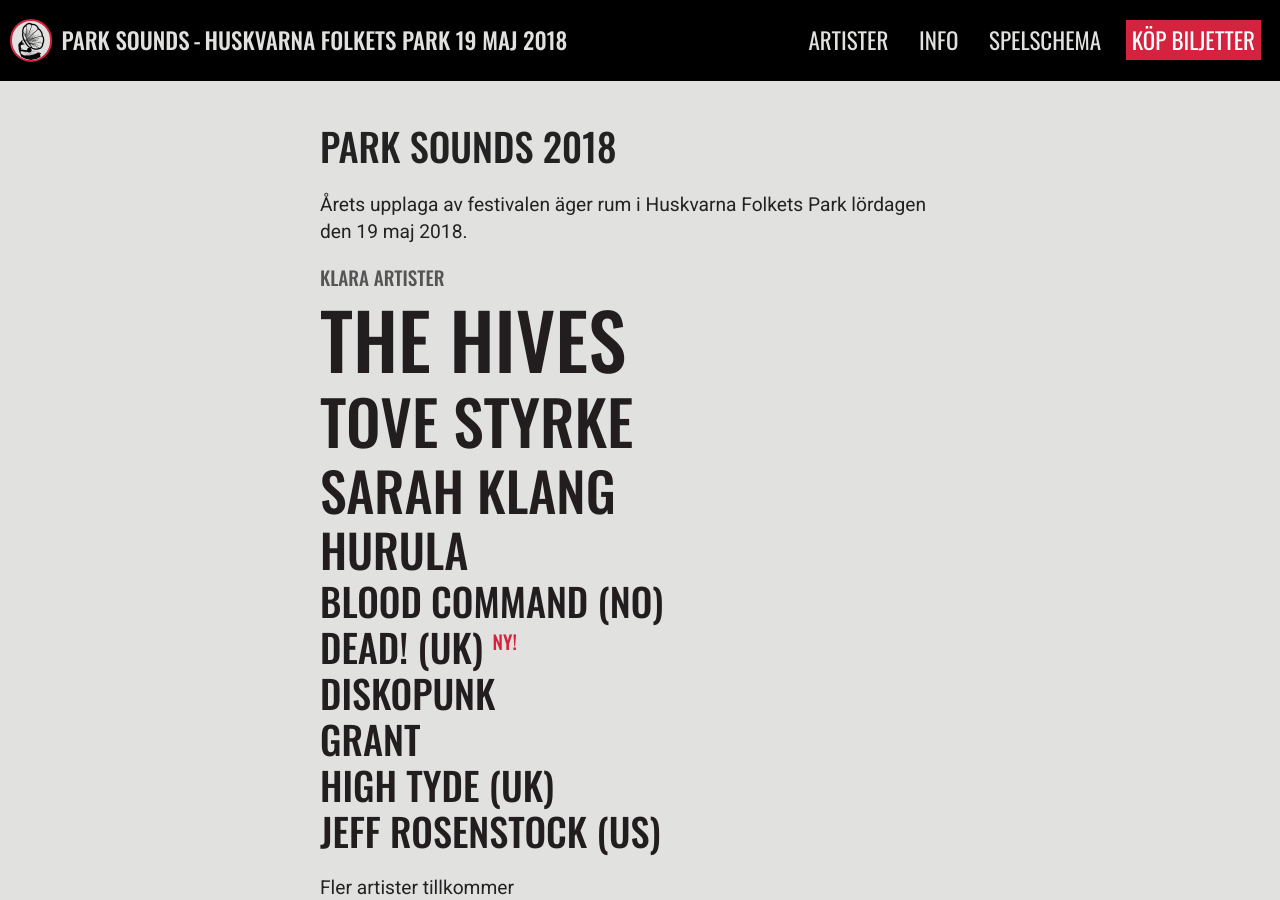
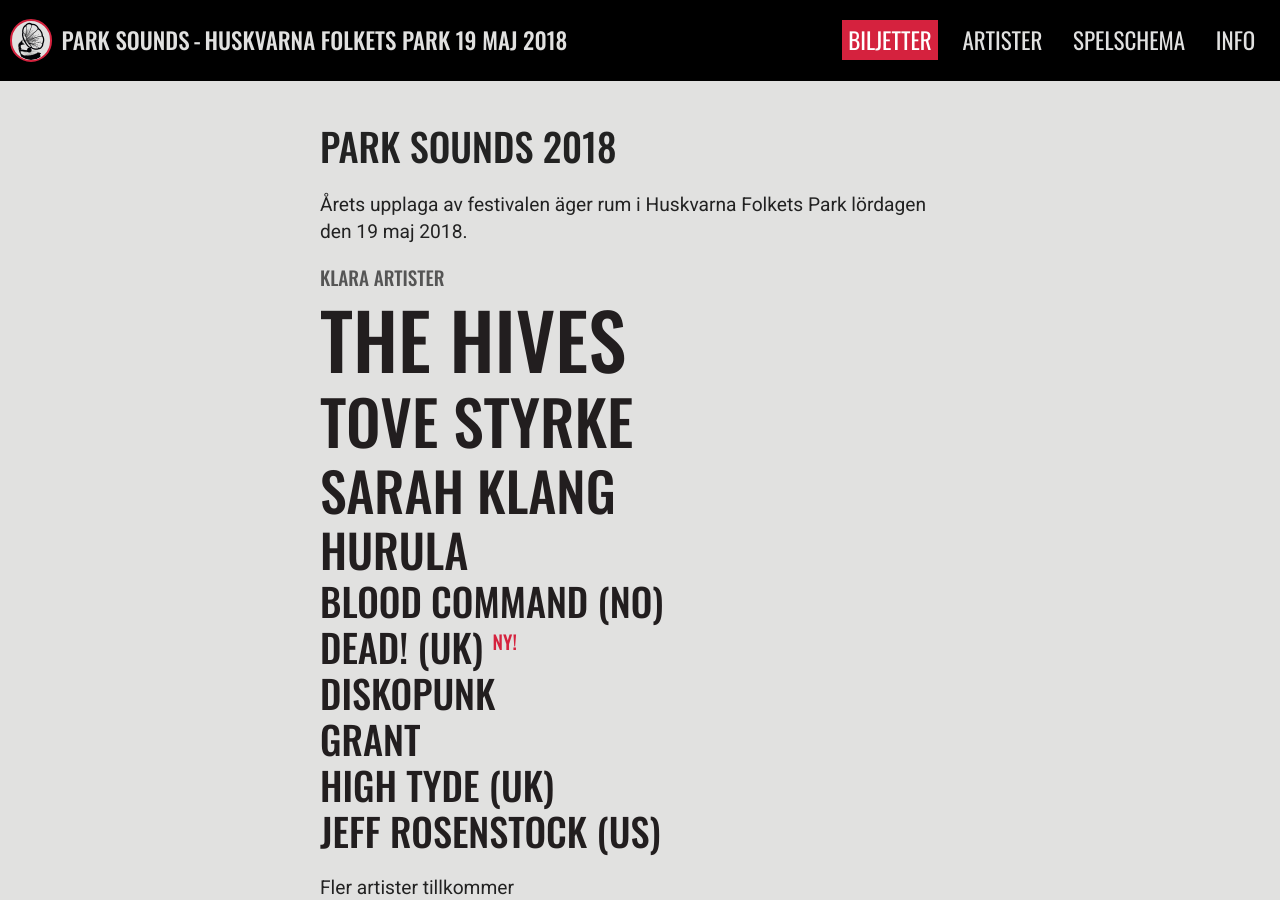
Before and after one commit to parksounds/parksounds.se, a Jekyll site: the page built from index.md, in a window 1280 px wide and 900 px high. Built offline with Jekyll 4.4.1, drawn with Linux system fonts in a browser that asks for light colours.

Commit message:
navigation reordering

```diff
--- a/_includes/header.html
+++ b/_includes/header.html
@@ -2,19 +2,19 @@
 			<img src="/images/logo-park-sounds-2018.svg" alt="Park Sounds 2018" />
 			<span class="title">Park Sounds</span> <span class="date">Huskvarna Folkets Park 19 maj 2018</span>
 </a>
-
 <nav class="main-navigation">
     <ul>
-
-                <li><a href="/artister/" class="{% if page.url contains "/artister/" %}current{% endif %}">Artister</a></li>
-
-                <li><a href="/info/" class="{% if page.url == "/info/" %}current{% endif %}">Info</a></li>
-
         <li>
-                    <a href="/spelschema/" class="{% if page.url == "/spelschema/" %}current{% endif %}">Spelschema</a>
+            <a href="//secure.tickster.com/Intro.aspx?ERC=MMM4DEZMGZ96711" class="tickets">Biljetter</a>
         </li>
-
-                <li><a href="//secure.tickster.com/Intro.aspx?ERC=MMM4DEZMGZ96711" class="tickets">Köp biljetter</a></li>
-
+        <li>
+            <a href="/artister/" class="{% if page.url contains " /artister/ " %}current{% endif %}">Artister</a>
+        </li>
+        <li>
+            <a href="/spelschema/" class="{% if page.url == " /spelschema/ " %}current{% endif %}">Spelschema</a>
+        </li>
+        <li>
+            <a href="/info/" class="{% if page.url == " /info/ " %}current{% endif %}">Info</a>
+        </li>
     </ul>
 </nav>
```
Lines whose indentation alone changed are shown as unchanged.
